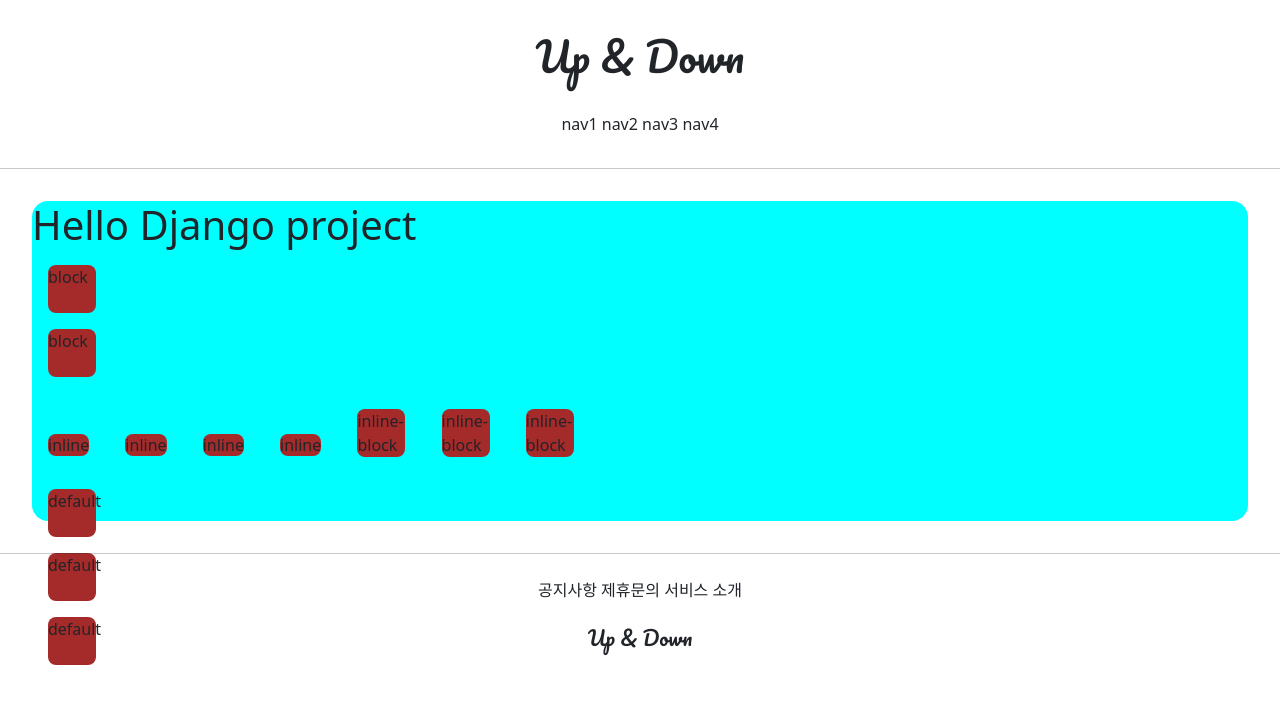
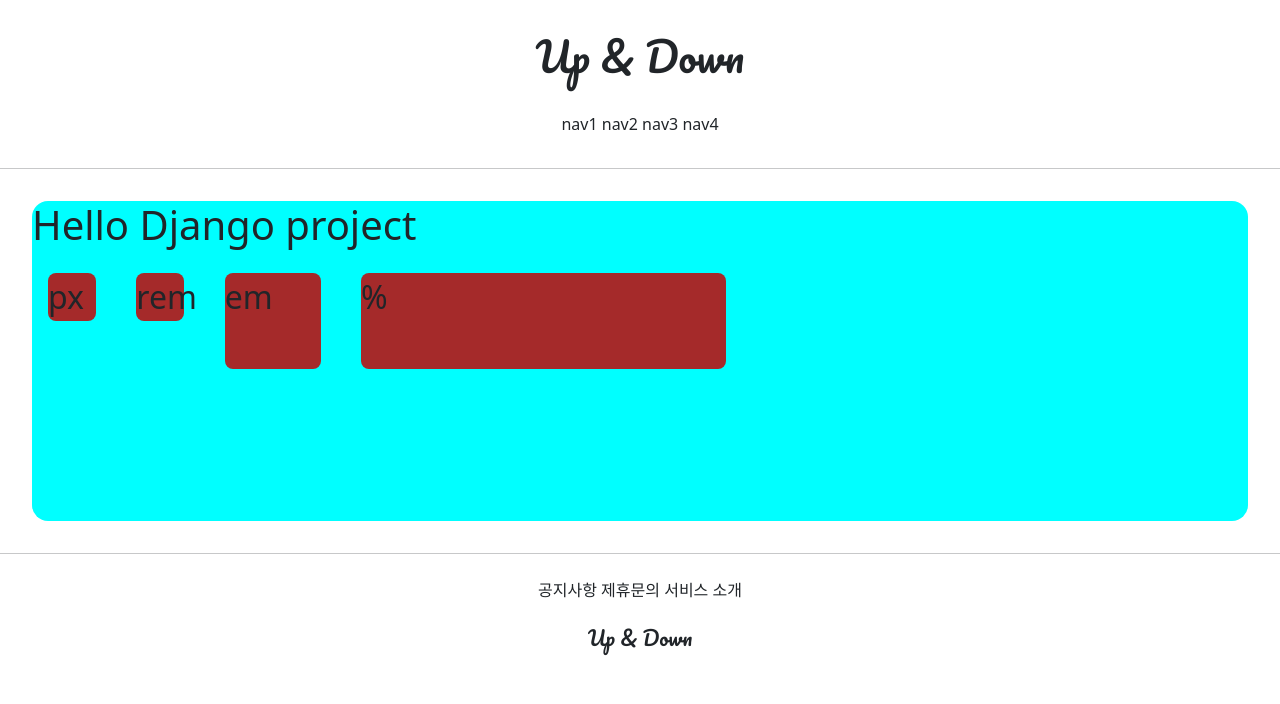
Before and after one commit to updaun/DjangoMyself, a Django app: page /accounts/hello_world/ in a window 1280 px wide. Shown: the top 704 px of the page. Run offline with Django 3.2, Linux system fonts and the light colour scheme; parts of the project's set-up code (start-up, migrations or seed data) failed here and were passed over.

Commit message:
px em rem % exercise

```diff
--- a/accountapp/templates/accountapp/hello_world.html
+++ b/accountapp/templates/accountapp/hello_world.html
@@ -9,31 +9,19 @@
             height: 48px;
             width: 48px;
             border-radius: .5rem;
+            display: inline-block;
         }
     </style>
 
-    <div style="height: 20rem; background-color: aqua; margin: 2rem; border-radius: 1rem;">
+    <div style="height: 20rem; background-color: aqua;
+     margin: 2rem; border-radius: 1rem; font-size: 2rem">
         <h1>Hello Django project</h1>
 
-    <div class="testing" style="display: block">block</div>
-    <div class="testing" style="display: block">block</div>
+        <div class="testing" style="height: 48px; width: 48px;">px</div>
+        <div class="testing" style="height: 3rem; width: 3rem;">rem</div>
+        <div class="testing" style="height: 3em; width: 3em;">em</div>
+        <div class="testing" style="height: 30%; width: 30%;">%</div>
 
-    <div class="testing" style="display: inline">inline</div>
-    <div class="testing" style="display: inline">inline</div>
-    <div class="testing" style="display: inline">inline</div>
-    <div class="testing" style="display: inline">inline</div>
-
-    <div class="testing" style="display: none">none</div>
-    <div class="testing" style="display: none">none</div>
-    <div class="testing" style="display: none">none</div>
-
-    <div class="testing" style="display: inline-block">inline-block</div>
-    <div class="testing" style="display: inline-block">inline-block</div>
-    <div class="testing" style="display: inline-block">inline-block</div>
-
-    <div class="testing">default</div>
-    <div class="testing">default</div>
-    <div class="testing">default</div>
 
     </div>
 {% endblock %}
```
